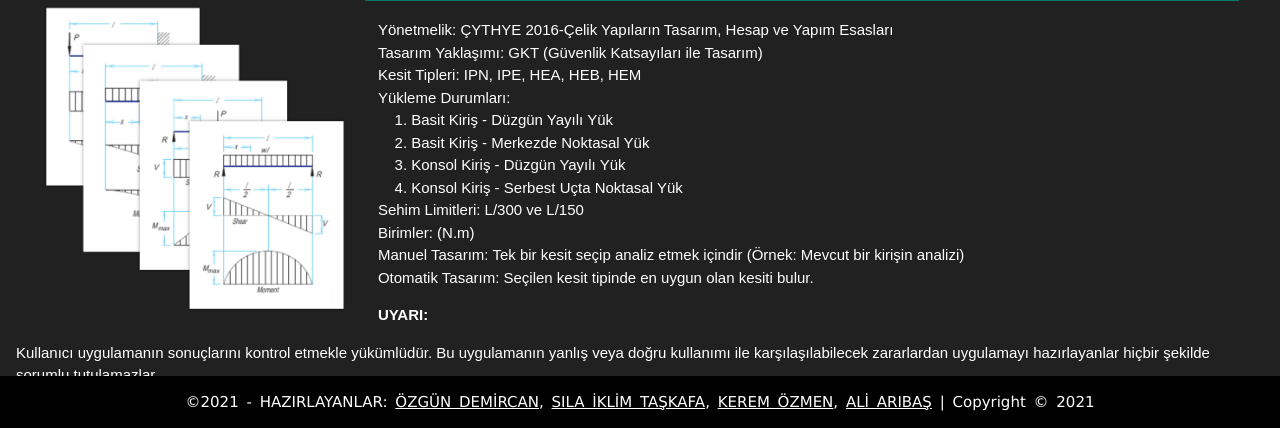
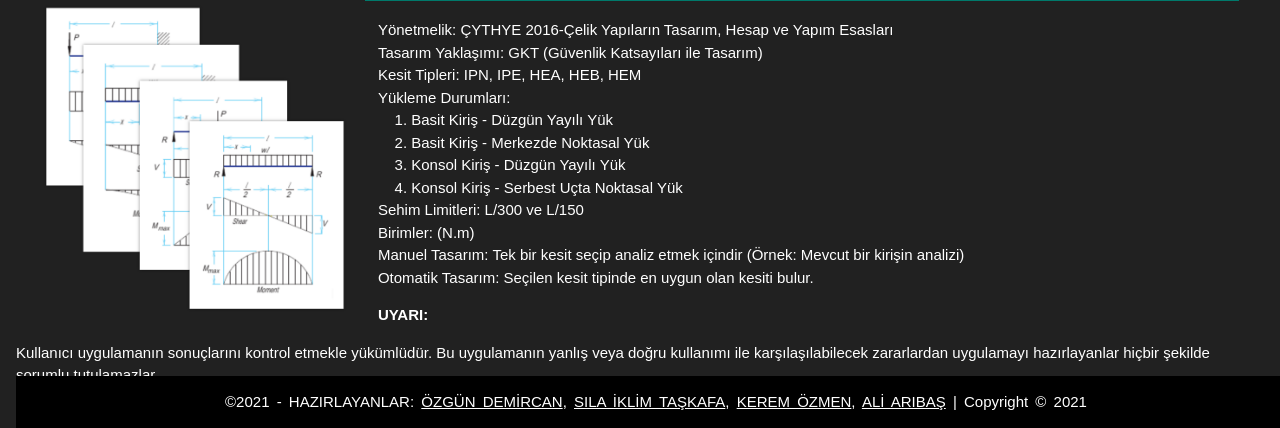
Before and after one commit to ozmen1/ProjeCelikKirisTasarim, a Flask app: page / in a window 1280 px wide. Shown: the part 372-800 px from the top of the page. Run offline with Flask 2, Linux system fonts and the light colour scheme; data that the repository does not hold is empty.

Commit message:
Update index.html

```diff
--- a/templates/index.html
+++ b/templates/index.html
@@ -92,12 +92,12 @@
             karşılaşılabilecek zararlardan uygulamayı hazırlayanlar hiçbir şekilde sorumlu tutulamazlar.</p>
         </div>
       </span>
-    </div>
+
   </div>
 
   <!-- Footer -->
   <footer class="w3-center w3-black w3-padding-10 w3-bottom">
-    <p style="word-spacing: 3px; ">©2021 - HAZIRLAYANLAR:
+    <p style="word-spacing: 3px; font-family: Arial, Helvetica, sans-serif;">©2021 - HAZIRLAYANLAR:
       <a href="mailto:odemircan@protonmail.com" style="text-decoration: underline;" title="X" target="_blank" class="w3-hover-text-teal">ÖZGÜN
         DEMİRCAN</a><text>,  </text>
       <a href="https://www.linkedin.com/in/s%C4%B1la-iklim-ta%C5%9Fkafa-97386b208/" style="text-decoration: underline;"
```
